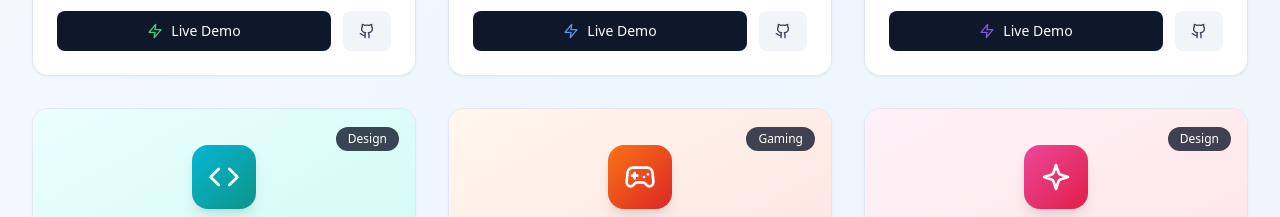
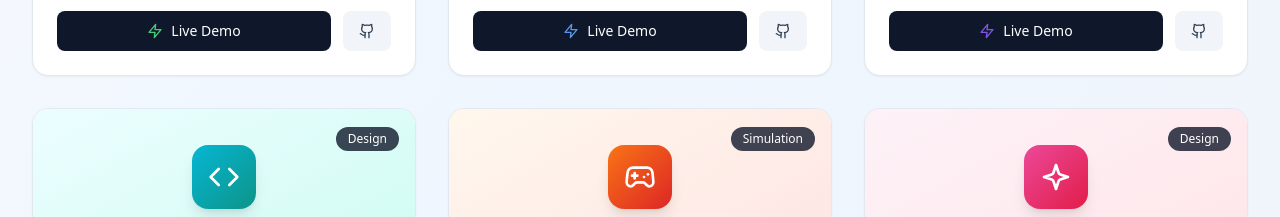
Before and after one commit to qgdkdzy6fv-cmd/AI-Website, a React (Vite) app: page / in a window 1280 px wide. Shown: the part 900-1117 px from the top of the page. Built offline with nearby package versions, Linux system fonts and the light colour scheme.

Commit message:
Updated App.tsx

```diff
--- a/src/App.tsx
+++ b/src/App.tsx
@@ -53,7 +53,7 @@ const prototypes: Prototype[] = [
     id: 6,
     title: 'Game Engine Prototype',
     description: 'Build immersive 2D games with an intuitive interface and powerful physics engine.',
-    category: 'Gaming',
+    category: 'Simulation',
     demoUrl: '#',
     githubUrl: '#',
     tags: ['Gaming', 'Engine', 'Physics'],
```
